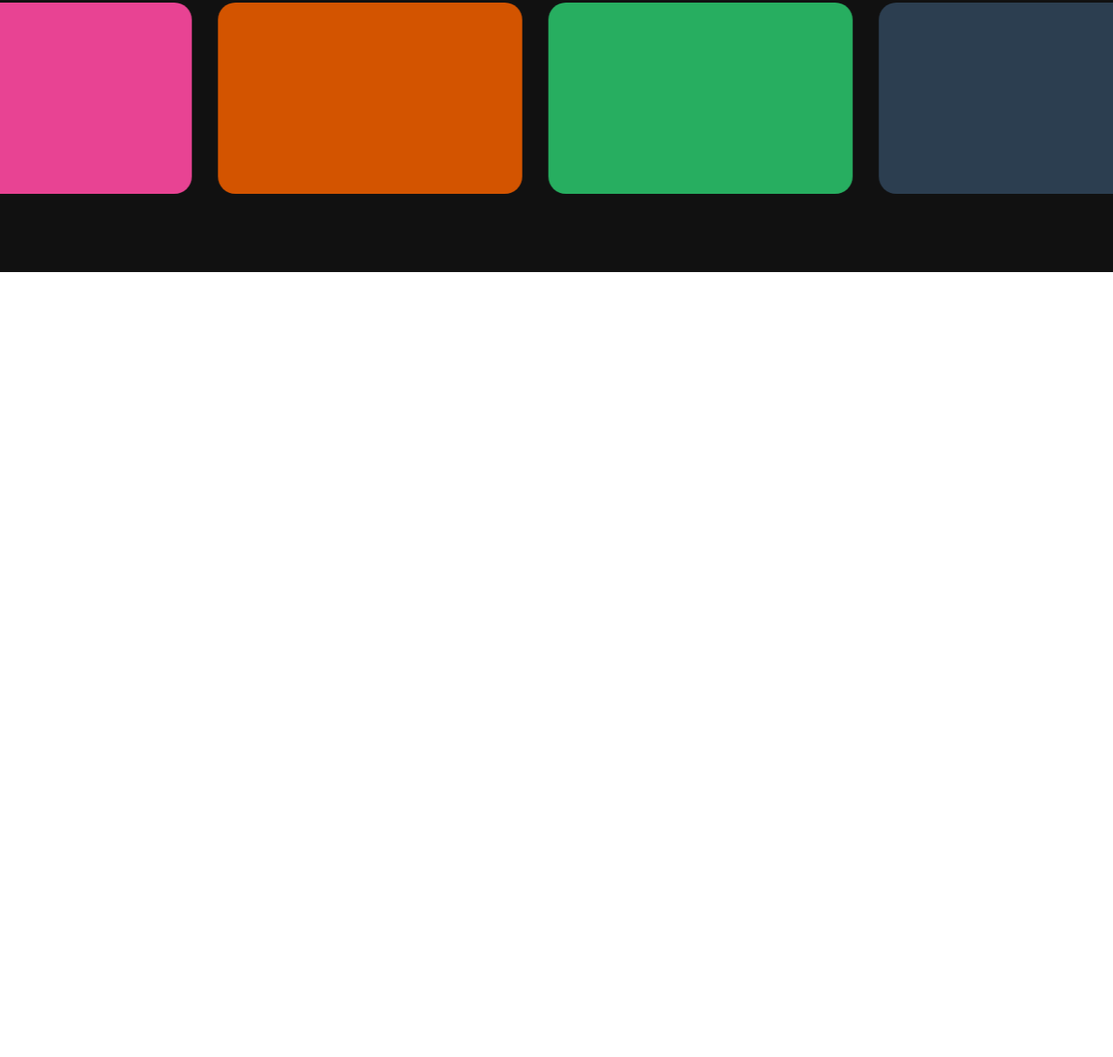
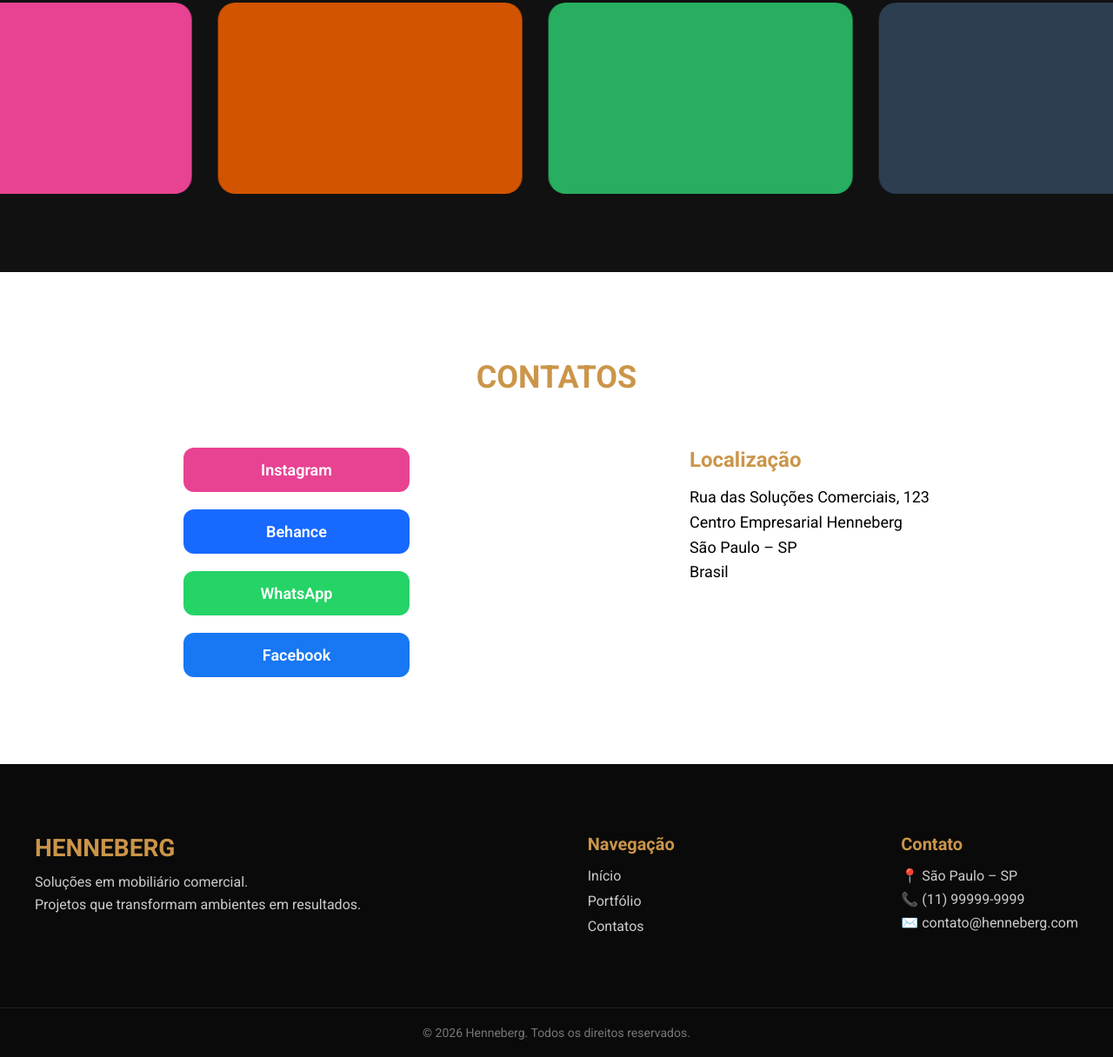
Before and after one commit to ofloress999/Henneberg, a plain HTML site: page index.html in a window 1280 px wide. Shown: the part 1173-2389 px from the top of the page at 87% size. Before the commit the page ends 1486 px from the top, so only its background shows below. Drawn offline with Linux system fonts and the light colour scheme.

Commit message:
Add files via upload

```diff
--- a/css/style.css
+++ b/css/style.css
@@ -196,3 +196,170 @@ header {
     height: 70%;
     border-radius: 20px;
 }
+
+
+
+/* CONTATOS */
+.contatos {
+    width: 100%;
+    padding: 100px 0;
+    background-color: #fff;
+    color: #fff;
+}
+
+.contatos-titulo {
+    text-align: center;
+    font-size: 36px;
+    color: #cb9549;
+    margin-bottom: 60px;
+}
+
+/* CONTEÚDO */
+.contatos-conteudo {
+    max-width: 1200px;
+    margin: 0 auto;
+    display: flex;
+    justify-content: space-around;
+    gap: 60px;
+    padding: 0 40px;
+}
+
+/* REDES SOCIAIS */
+.contatos-redes {
+    display: flex;
+    flex-direction: column;
+    gap: 20px;
+}
+
+.contatos-divisao {
+     display: flex;
+         flex-direction: column;
+
+    gap: 20px;
+}
+
+.rede {
+    width: 260px;
+    padding: 15px;
+    text-align: center;
+    border-radius: 12px;
+    font-size: 18px;
+    font-weight: 600;
+    color: #fff;
+    transition: transform 0.3s ease, opacity 0.3s ease;
+}
+
+.rede:hover {
+    transform: scale(1.05);
+    opacity: 0.9;
+}
+
+/* CORES DAS REDES */
+.instagram { background: #e84393; }
+.behance   { background: #1769ff; }
+.whatsapp  { background: #25d366; }
+.facebook  { background: #1877f2; }
+
+/* LOCALIZAÇÃO */
+.contatos-localizacao h2 {
+    font-size: 24px;
+    color: #cb9549;
+    margin-bottom: 15px;
+}
+
+.contatos-localizacao p {
+    font-size: 18px;
+    line-height: 1.6;
+    color: #000;
+}
+
+/* RESPONSIVO */
+@media (max-width: 900px) {
+    .contatos-conteudo {
+        flex-direction: column;
+        align-items: center;
+        text-align: center;
+    }
+
+    .contatos-redes {
+        align-items: center;
+    }
+}
+
+
+/* FOOTER */
+.footer {
+    width: 100%;
+    background-color: #0a0a0a;
+    color: #ccc;
+}
+
+/* CONTEÚDO PRINCIPAL */
+.footer-conteudo {
+    max-width: 1400px;
+    margin: 0 auto;
+    padding: 80px 40px;
+    display: flex;
+    justify-content: space-between;
+    gap: 60px;
+}
+
+/* BRAND */
+.footer-brand h2 {
+    color: #cb9549;
+    font-size: 28px;
+    margin-bottom: 10px;
+}
+
+.footer-brand p {
+    font-size: 16px;
+    line-height: 1.6;
+}
+
+/* LINKS */
+.footer-links h3,
+.footer-contato h3 {
+    color: #cb9549;
+    margin-bottom: 15px;
+    font-size: 20px;
+}
+
+.footer-links ul {
+    display: flex;
+    flex-direction: column;
+    gap: 10px;
+}
+
+.footer-links a {
+    color: #ccc;
+    font-size: 16px;
+    transition: color 0.3s ease;
+}
+
+.footer-links a:hover {
+    color: #cb9549;
+}
+
+/* CONTATO */
+.footer-contato p {
+    font-size: 16px;
+    margin-bottom: 8px;
+}
+
+/* COPYRIGHT */
+.footer-copy {
+    border-top: 1px solid #222;
+    text-align: center;
+    padding: 20px;
+    font-size: 14px;
+    color: #777;
+}
+
+/* RESPONSIVO */
+@media (max-width: 900px) {
+    .footer-conteudo {
+        flex-direction: column;
+        text-align: center;
+        align-items: center;
+    }
+}
--- a/index.html
+++ b/index.html
@@ -117,9 +117,85 @@
 </section>
 
 <!-- MODAL -->
-<div class="modal" id="modal">
-    <div class="modal-box"></div>
-</div>
+    <div class="modal" id="modal">
+        <div class="modal-box"></div>
+    </div>
+
+    <section class="contatos" id="contatos">
+
+        <h1 class="contatos-titulo">CONTATOS</h1>
+
+        <div class="contatos-conteudo">
+
+            <!-- REDES SOCIAIS -->
+            <div class="contatos-redes">
+                <div class="contatos-divisao">
+                     <a href="#" class="rede instagram">Instagram</a>
+                     <a href="#" class="rede behance">Behance</a>
+                </div>
+                <div class="contatos-divisao">
+                    <a href="#" class="rede whatsapp">WhatsApp</a>
+                    <a href="#" class="rede facebook">Facebook</a>
+                </div>
+
+
+            </div>
+
+            <!-- LOCALIZAÇÃO -->
+            <div class="contatos-localizacao">
+                <h2>Localização</h2>
+                <p>
+                    Rua das Soluções Comerciais, 123<br>
+                    Centro Empresarial Henneberg<br>
+                    São Paulo – SP<br>
+                    Brasil
+                </p>
+            </div>
+
+        </div>
+
+    </section>
+
+    <footer class="footer">
+
+    <div class="footer-conteudo">
+
+        <!-- LOGO / MARCA -->
+        <div class="footer-brand">
+            <h2>HENNEBERG</h2>
+            <p>
+                Soluções em mobiliário comercial.<br>
+                Projetos que transformam ambientes em resultados.
+            </p>
+        </div>
+
+        <!-- LINKS -->
+        <div class="footer-links">
+            <h3>Navegação</h3>
+            <ul>
+                <li><a href="#">Início</a></li>
+                <li><a href="#portfolio">Portfólio</a></li>
+                <li><a href="#contatos">Contatos</a></li>
+            </ul>
+        </div>
+
+        <!-- CONTATO RÁPIDO -->
+        <div class="footer-contato">
+            <h3>Contato</h3>
+            <p>📍 São Paulo – SP</p>
+            <p>📞 (11) 99999-9999</p>
+            <p>✉️ contato@henneberg.com</p>
+        </div>
+
+    </div>
+
+    <!-- COPYRIGHT -->
+    <div class="footer-copy">
+        <p>© 2026 Henneberg. Todos os direitos reservados.</p>
+    </div>
+
+    </footer>
+
 
 
 
```
